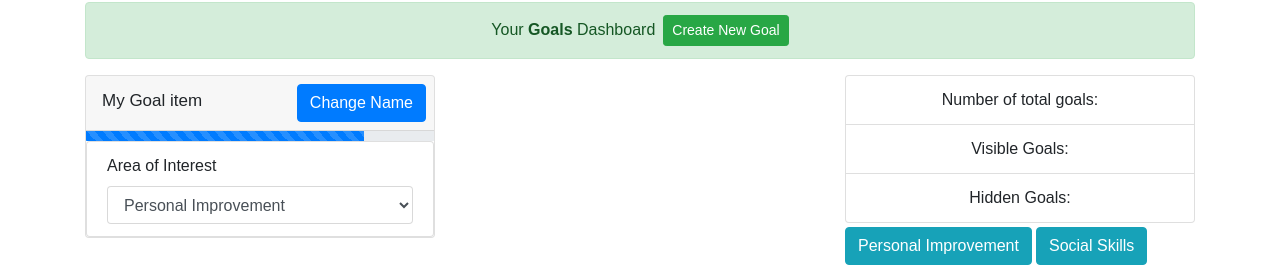
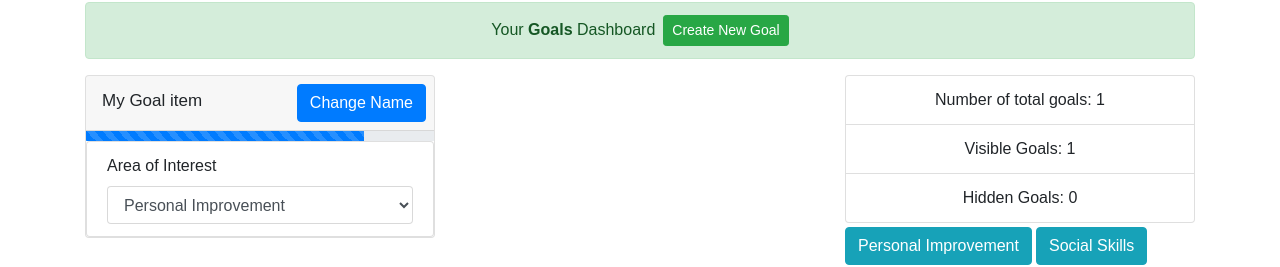
Before and after one commit to Swquenzer/reactjs-goal-creator, a React (Create React App) app: page / in a window 1280 px wide. Shown: the part 181-448 px from the top of the page. Built offline with nearby package versions, Linux system fonts and the light colour scheme.

Commit message:
bugfix: Allow correct tracking of 'goal count' on dashboard\

```diff
--- a/src/App.js
+++ b/src/App.js
@@ -68,9 +68,9 @@ class App extends Component {
             </div>
             <div className="col-lg-4">
               <ul className="list-group">
-                <li className="list-group-item">Number of total goals: {this.state.numGoals}</li>
-                <li className="list-group-item">Visible Goals: {this.state.numGoals}</li>
-                <li className="list-group-item">Hidden Goals: {this.state.numGoals}</li>
+                <li className="list-group-item">Number of total goals: {this.state.goalItems.length}</li>
+                <li className="list-group-item">Visible Goals: {this.state.goalItems.length}</li>
+                <li className="list-group-item">Hidden Goals: {0}</li>
               </ul>
               <GoalFilters filters={this.state.goalFilters} setInterestFilter={filterType => this.setInterestFilter.call(this, filterType)} clearFilter={filterType => this.clearFilter.call(this, filterType)} />
             </div>
```
